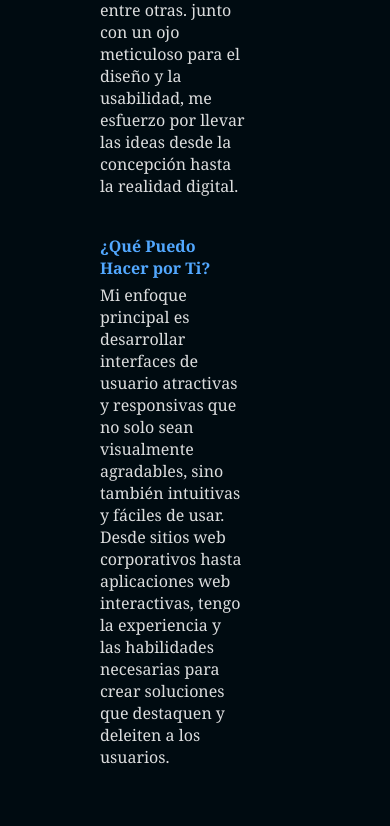
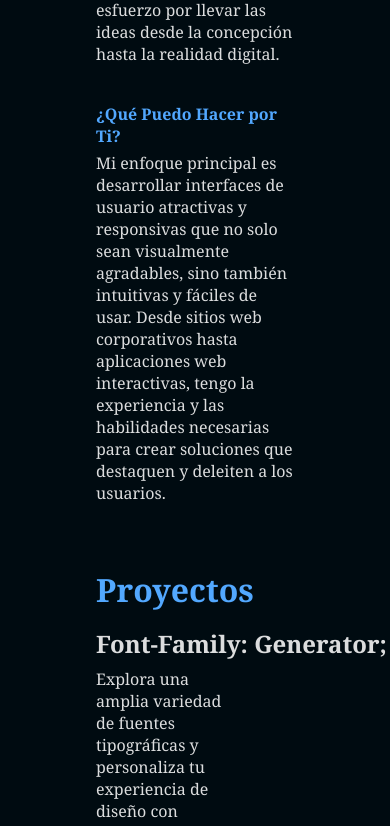
Before and after one commit to stivcode21/Colaboracion-Portafolio, a React (Vite) app: page / in a window 390 px wide. Shown: the part 1157-1983 px from the top of the page. Built offline with nearby package versions, Linux system fonts and the light colour scheme.

Commit message:
responsi para tablet listo

```diff
--- a/src/components/informacion/info.scss
+++ b/src/components/informacion/info.scss
@@ -35,6 +35,14 @@
 
 @media (max-width:1000px) {
   .info {
-    width: 63%;
+    width: 100%;
+
+    .textoInfo {
+      max-width: 51%;
+    }
+
+    .proyecs .proyectInfo .pProyects {
+      max-width: 48%;
+    }
   }
 }
--- a/src/components/tecnologias/tecnologias.scss
+++ b/src/components/tecnologias/tecnologias.scss
@@ -52,3 +52,9 @@
     }
   }
 }
+
+@media (max-width:1000px) {
+  .tecnologias {
+    margin: 4rem 0 8rem 5rem;
+  }
+}
--- a/src/css/App.scss
+++ b/src/css/App.scss
@@ -18,6 +18,8 @@
 @media (max-width: 1000px) {
   .main {
     flex-direction: column;
+    width: 100%;
+    margin: 0;
   }
 }
 
```
